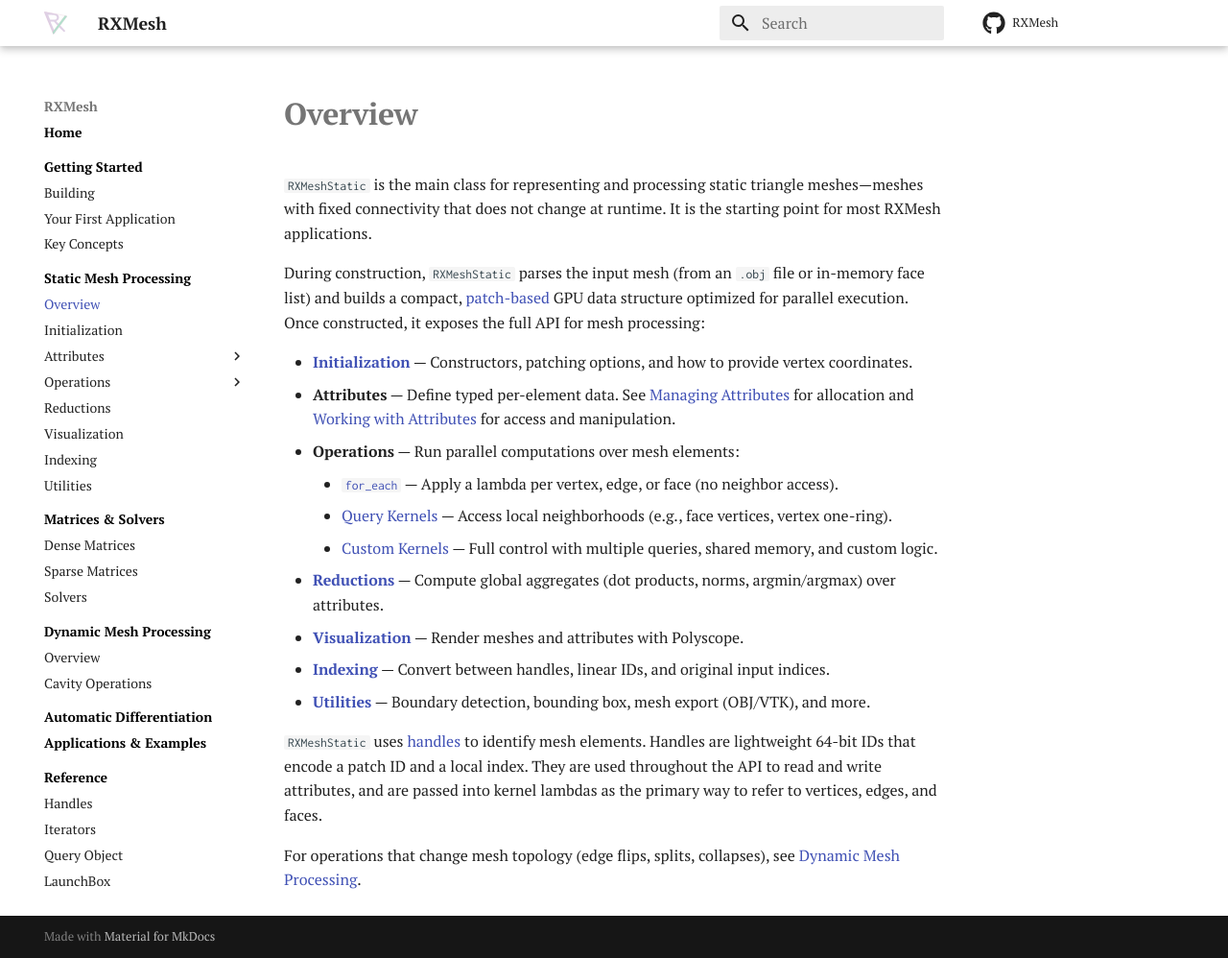
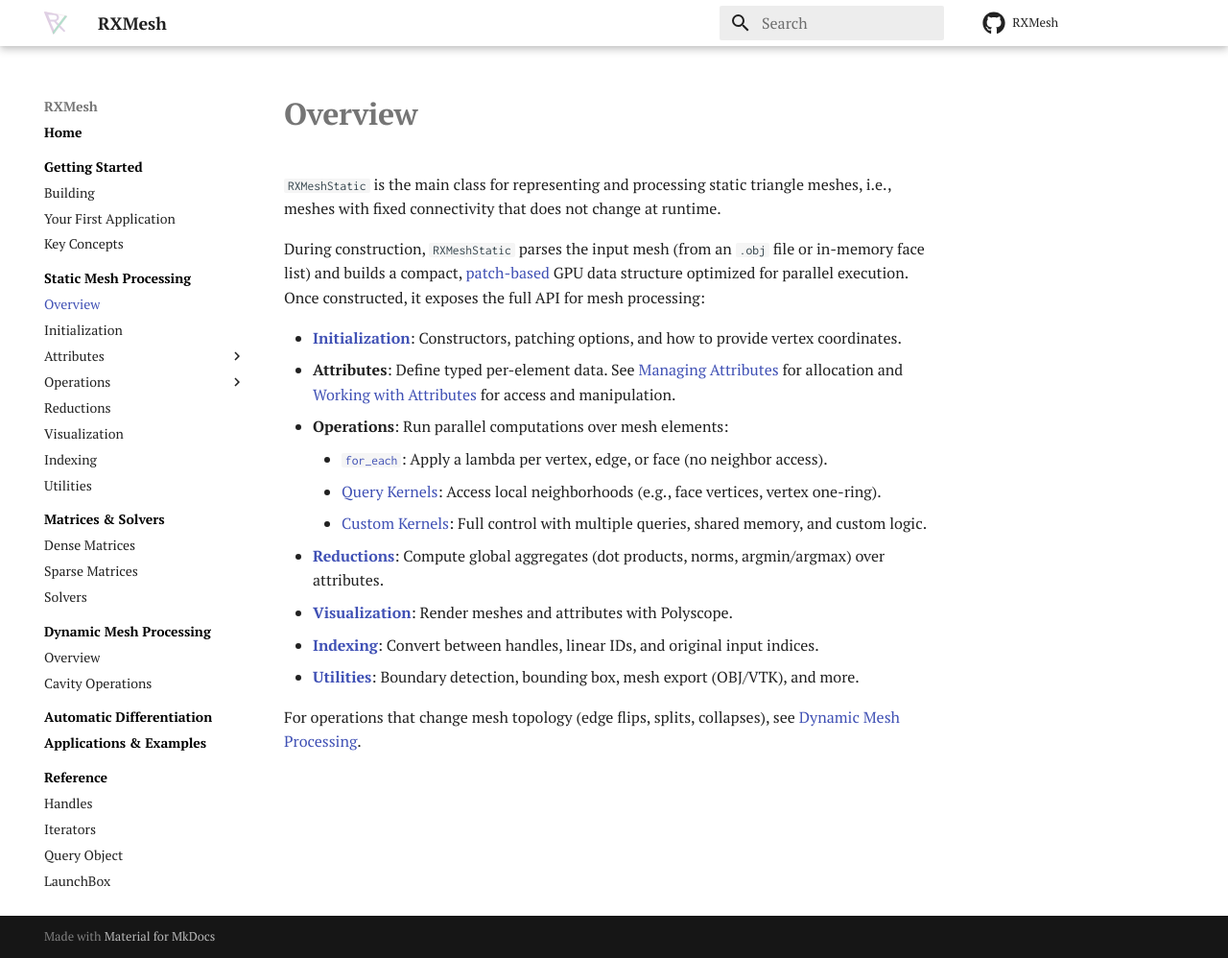
Before and after one commit to Ahdhn/RXMeshDocs, an MkDocs documentation site: the page built from docs/rxmesh/static.md, in a window 1280 px wide and 998 px high. Shown: the whole window at 96% size. Built offline with MkDocs 1.6.1 and Material for MkDocs 9.7.7, drawn with Linux system fonts in a browser that asks for light colours; comment, search, counter and statistics services are not loaded.

Commit message:
Update static.md

```diff
--- a/docs/rxmesh/static.md
+++ b/docs/rxmesh/static.md
@@ -1,20 +1,18 @@
 # **Overview**
 
-`RXMeshStatic` is the main class for representing and processing static triangle meshes—meshes with fixed connectivity that does not change at runtime. It is the starting point for most RXMesh applications.
+`RXMeshStatic` is the main class for representing and processing static triangle meshes, i.e., meshes with fixed connectivity that does not change at runtime.
 
 During construction, `RXMeshStatic` parses the input mesh (from an `.obj` file or in-memory face list) and builds a compact, [patch-based](../getting-started/concepts.md#patches) GPU data structure optimized for parallel execution. Once constructed, it exposes the full API for mesh processing:
 
-- **[Initialization](initialization.md)** — Constructors, patching options, and how to provide vertex coordinates.
-- **Attributes** — Define typed per-element data. See [Managing Attributes](attributes_management.md) for allocation and [Working with Attributes](attributes.md) for access and manipulation.
-- **Operations** — Run parallel computations over mesh elements:
-    - [`for_each`](for_each.md) — Apply a lambda per vertex, edge, or face (no neighbor access).
-    - [Query Kernels](run_query_kernel.md) — Access local neighborhoods (e.g., face vertices, vertex one-ring).
-    - [Custom Kernels](run_kernel.md) — Full control with multiple queries, shared memory, and custom logic.
-- **[Reductions](reduce_handle.md)** — Compute global aggregates (dot products, norms, argmin/argmax) over attributes.
-- **[Visualization](visualization.md)** — Render meshes and attributes with Polyscope.
-- **[Indexing](indexing.md)** — Convert between handles, linear IDs, and original input indices.
-- **[Utilities](static_misc.md)** — Boundary detection, bounding box, mesh export (OBJ/VTK), and more.
-
-`RXMeshStatic` uses [handles](handles.md) to identify mesh elements. Handles are lightweight 64-bit IDs that encode a patch ID and a local index. They are used throughout the API to read and write attributes, and are passed into kernel lambdas as the primary way to refer to vertices, edges, and faces.
+- **[Initialization](initialization.md)**: Constructors, patching options, and how to provide vertex coordinates.
+- **Attributes**: Define typed per-element data. See [Managing Attributes](attributes_management.md) for allocation and [Working with Attributes](attributes.md) for access and manipulation.
+- **Operations**: Run parallel computations over mesh elements:
+    - [`for_each`](for_each.md): Apply a lambda per vertex, edge, or face (no neighbor access).
+    - [Query Kernels](run_query_kernel.md): Access local neighborhoods (e.g., face vertices, vertex one-ring).
+    - [Custom Kernels](run_kernel.md): Full control with multiple queries, shared memory, and custom logic.
+- **[Reductions](reduce_handle.md)**: Compute global aggregates (dot products, norms, argmin/argmax) over attributes.
+- **[Visualization](visualization.md)**: Render meshes and attributes with Polyscope.
+- **[Indexing](indexing.md)**: Convert between handles, linear IDs, and original input indices.
+- **[Utilities](static_misc.md)**: Boundary detection, bounding box, mesh export (OBJ/VTK), and more.
 
 For operations that change mesh topology (edge flips, splits, collapses), see [Dynamic Mesh Processing](dynamic.md).
```
